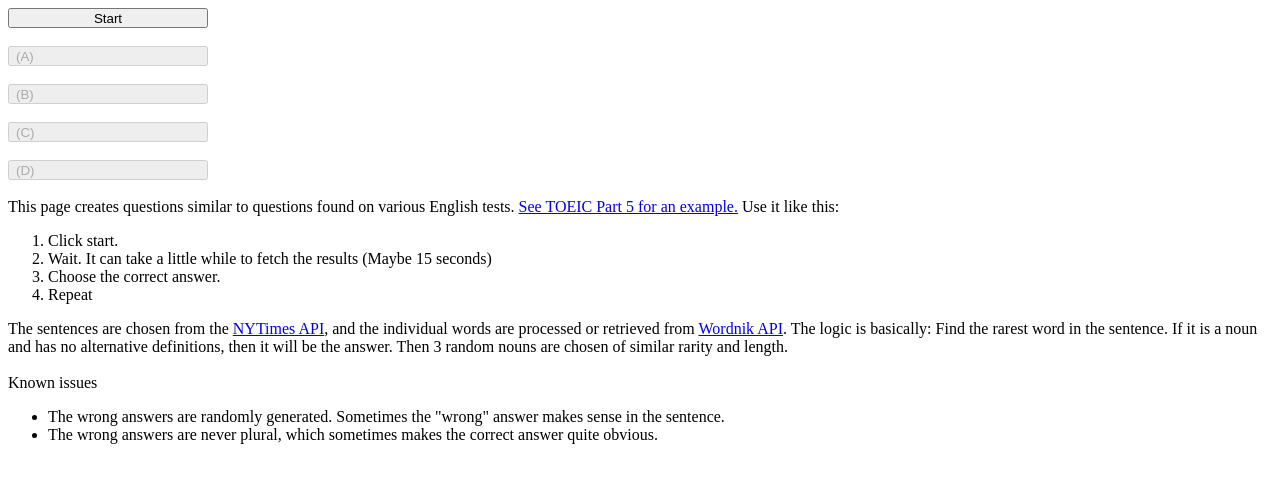
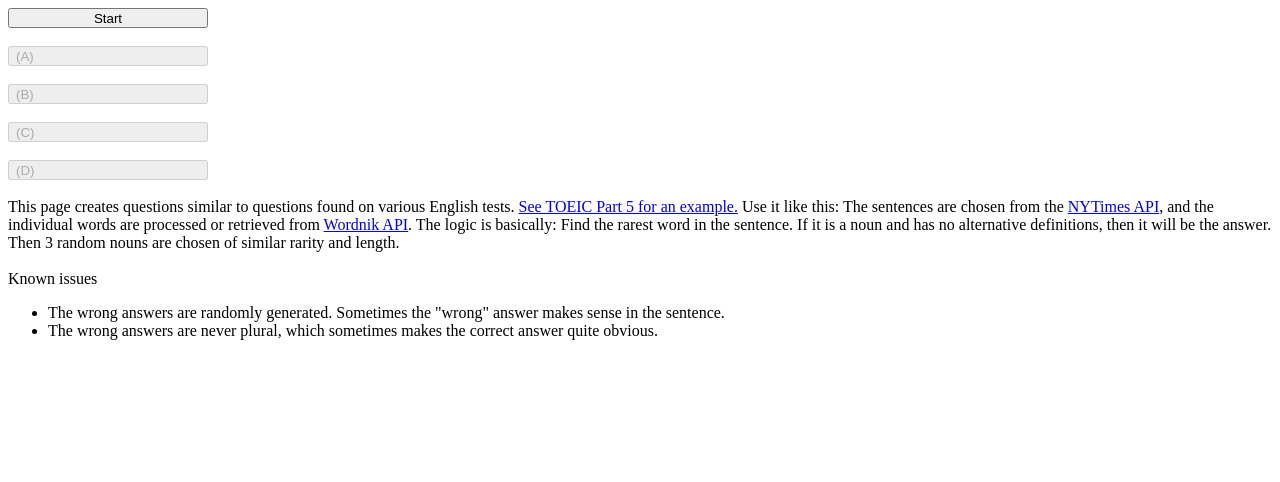
Before and after one commit to Landfizzle/TGen, a plain HTML site: page index.html in a window 1280 px wide. Drawn offline with nearby package versions, Linux system fonts and the light colour scheme.

Commit message:
Update index.html

```diff
--- a/index.html
+++ b/index.html
@@ -41,12 +41,6 @@
 		<div id="status"> </div>
 
 		<div id="explanation">This page creates questions similar to questions found on various English tests. <a href="https://www.ets.org/Media/Tests/TOEIC/pdf/TOEIC_LR_sample_tests.pdf" target="_blank">See TOEIC Part 5 for an example.</a> Use it like this:
-			<ol>
-				<li>Click start.</li>
-				<li>Wait. It can take a little while to fetch the results (Maybe 15 seconds) </li>
-				<li>Choose the correct answer. </li>
-				<li>Repeat</li>
-			</ol>
 			The sentences are chosen from the <a href="http://developer.nytimes.com/" target="_blank">NYTimes API</a>, and the individual words are processed or retrieved from <a href="http://developer.wordnik.com/" target="_blank">Wordnik API</a>. The logic is basically: Find the rarest word in the sentence. If it is a noun and has no alternative definitions, then it will be the answer. Then 3 random nouns are chosen of similar rarity and length.
 			<br><br>
 			Known issues
```
